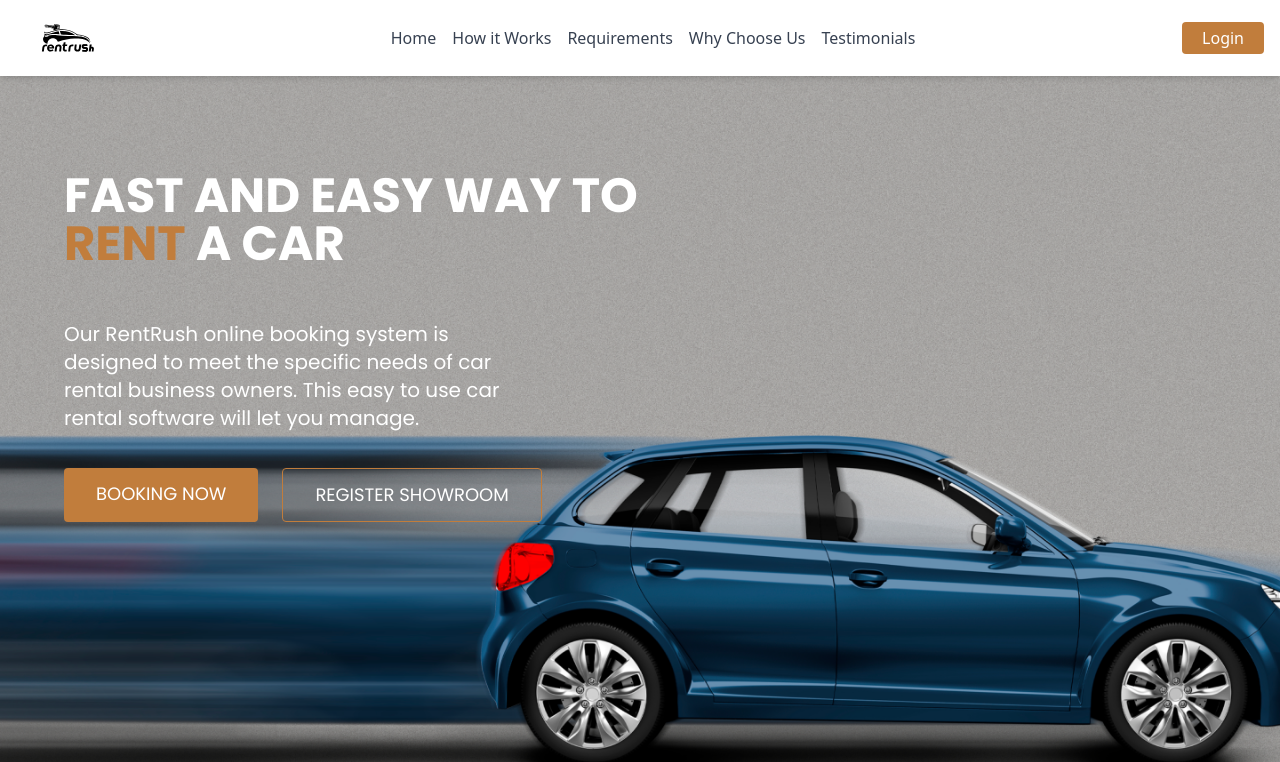
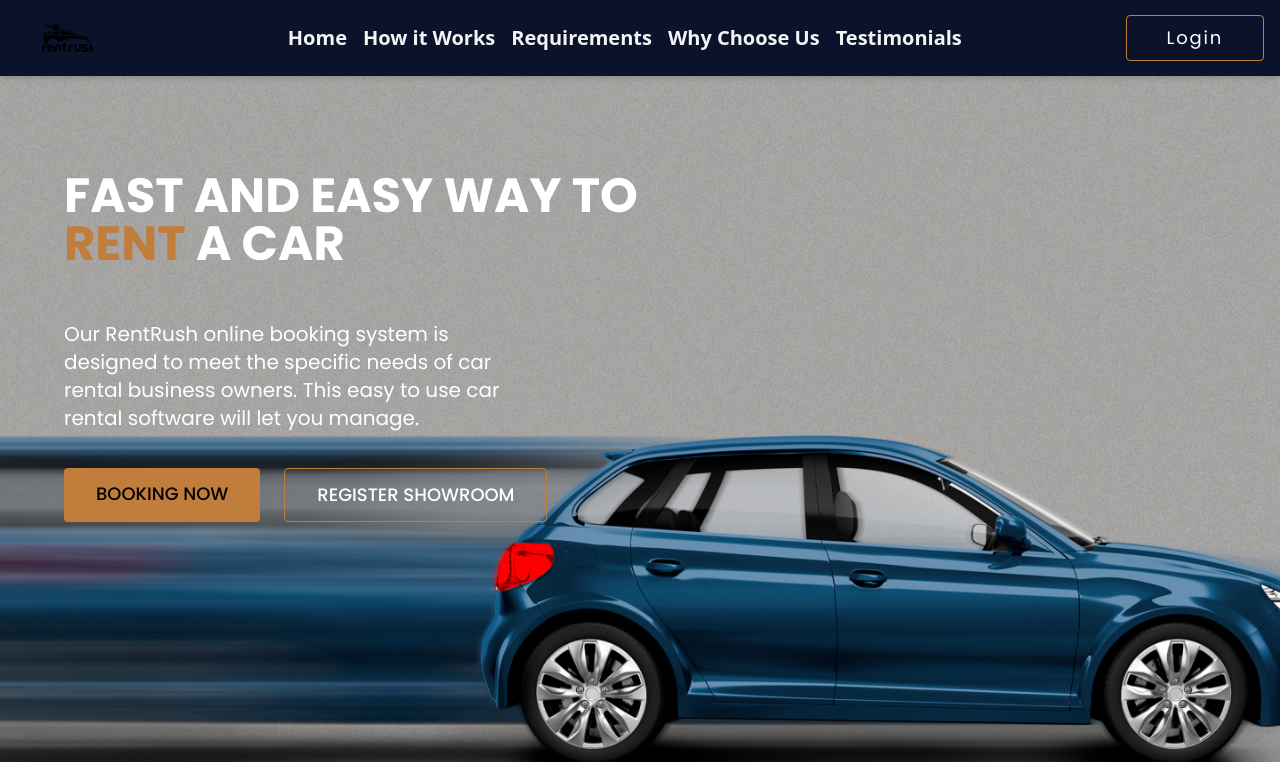
Before and after one commit to SairaRamzan5/RentRush, a React (Vite) app: page / in a window 1280 px wide. Shown: the top 762 px of the page. Built offline with nearby package versions, Linux system fonts and the light colour scheme; no server answers.

Commit message:
Some Changes in the navbar

```diff
--- a/src/components/Navbar.jsx
+++ b/src/components/Navbar.jsx
@@ -32,8 +32,8 @@ const Navbar = () => {
     }
   }
   return (
-    <nav className="bg-white shadow-md sticky top-0 z-50">
-      <div className="mx-auto px-4  flex justify-between items-center">
+    <nav className="bg-tertiary shadow-md sticky top-0 z-50">
+      <div className="mx-auto px-4 flex justify-between items-center">
         <div className="flex items-center">
           <Link
           to="/"
@@ -41,24 +41,24 @@ const Navbar = () => {
             <img
               src="/src/assets/logo.svg"
               alt="Logo"
-              className="-my-3 h-[100px] mr-2"
+              className="-my-3 h-[100px] mr-2 fill-white"
             />
           </Link>
         </div>
         <div className="flex flex-row gap-3">
           <div className="hidden md:flex space-x-4 px-2">
-            <li onClick={scrollToHome} className="list-none cursor-pointer text-gray-700 hover:text-[#C17D3C]">Home</li>
-            <li onClick={scrollToSteps} className="list-none cursor-pointer text-gray-700 hover:text-[#C17D3C]">How it Works</li>
-            <li onClick={scrollToRequirements} className="list-none cursor-pointer text-gray-700 hover:text-[#C17D3C]">Requirements</li>
-            <li onClick={scrollToDetails} className="list-none cursor-pointer text-gray-700 hover:text-[#C17D3C]">Why Choose Us</li>
-            <li className="list-none cursor-pointer text-gray-700 hover:text-[#C17D3C]" onClick={scrollToTest}>Testimonials</li>
+            <li onClick={scrollToHome} className="list-none cursor-pointer text-gray-100 hover:text-[#C17D3C] text-xl font-semibold">Home</li>
+            <li onClick={scrollToSteps} className="list-none cursor-pointer text-gray-100 hover:text-[#C17D3C] text-xl font-semibold">How it Works</li>
+            <li onClick={scrollToRequirements} className="list-none cursor-pointer text-gray-100 hover:text-[#C17D3C] text-xl font-semibold">Requirements</li>
+            <li onClick={scrollToDetails} className="list-none cursor-pointer text-gray-100 hover:text-[#C17D3C] text-xl font-semibold">Why Choose Us</li>
+            <li className="list-none cursor-pointer text-gray-100 hover:text-[#C17D3C] text-xl font-semibold" onClick={scrollToTest}>Testimonials</li>
           </div>
         </div>
         <div>
           <div className="flex space-x-4 justify-center items-center">
             <Link
               to="/login"
-              className="bg-[#C17D3C] py-1 text-white px-5  rounded "
+              className=" border border-[#C17D3C] bg-transparent hover:text-black hover:bg-[#C17D3C] transition-all rounded py-2 px-10 text-white font-poppins text-lg tracking-widest"
             >
               Login
             </Link>
--- a/src/components/landingPage.jsx
+++ b/src/components/landingPage.jsx
@@ -24,13 +24,13 @@ function LandingPage() {
             <div className="buttons flex justify-start gap-6">
               <Link
               to="/signup"
-              className="bg-[#C17D3C] rounded py-3 px-8 text-white font-poppins text-lg"
+              className="bg-[#C17D3C] rounded py-3 px-8 text-black font-poppins text-lg font-medium"
             >
               BOOKING NOW
             </Link>
             <Link
               to="/showroom/signup"
-              className="bg-transparent border border-[#C17D3C] rounded py-3 px-8 text-white font-poppins text-lg hover:bg-[#C17D3C] transition-all"
+              className="bg-transparent border border-[#C17D3C] rounded py-3 px-8 text-white font-poppins font-medium text-lg hover:bg-[#C17D3C] transition-all hover:text-black"
             >
               REGISTER SHOWROOM
             </Link>
```
